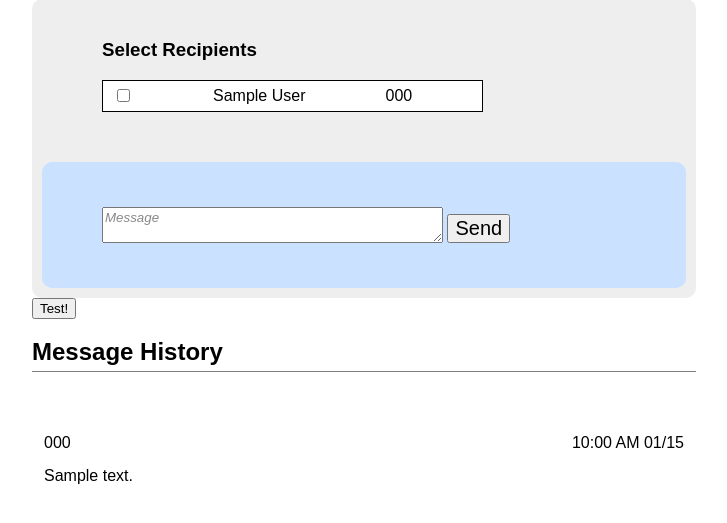
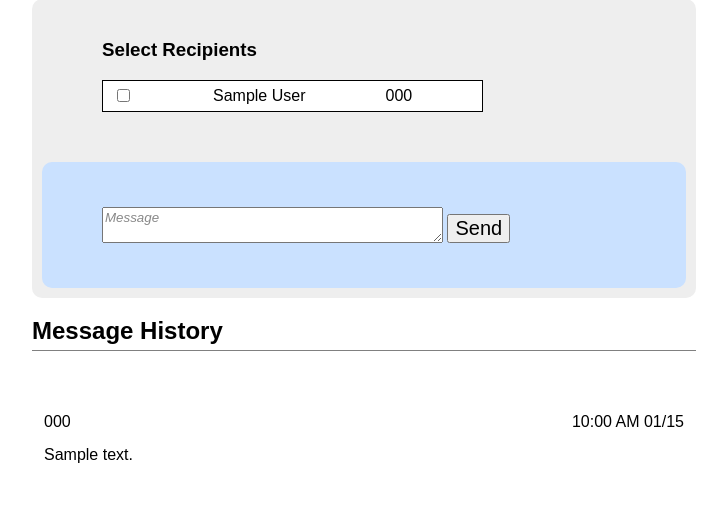
Before and after one commit to akavlie/SMSr, a Flask app: template sms/templates/index.html in a window 1280 px wide. Shown: the part 123-646 px from the top of the page, without its empty margins (276-1003 px from the left). Run offline with Flask 2, Linux system fonts and the light colour scheme; the template is opened without the code that fills it: most values are stand-ins (such as "Sample title", 1, 10 or a date in 2020); parts of the project's set-up code (start-up, migrations or seed data) failed here and were passed over.

Commit message:
Removed test button.

```diff
--- a/sms/templates/index.html
+++ b/sms/templates/index.html
@@ -29,7 +29,7 @@
     </form>
 </div>
 
-<button id="test">Test!</button>
+<!--<button id="test">Test!</button>-->
 
 <div id="sent_message_list">
     <h2>Message History</h2>
```
